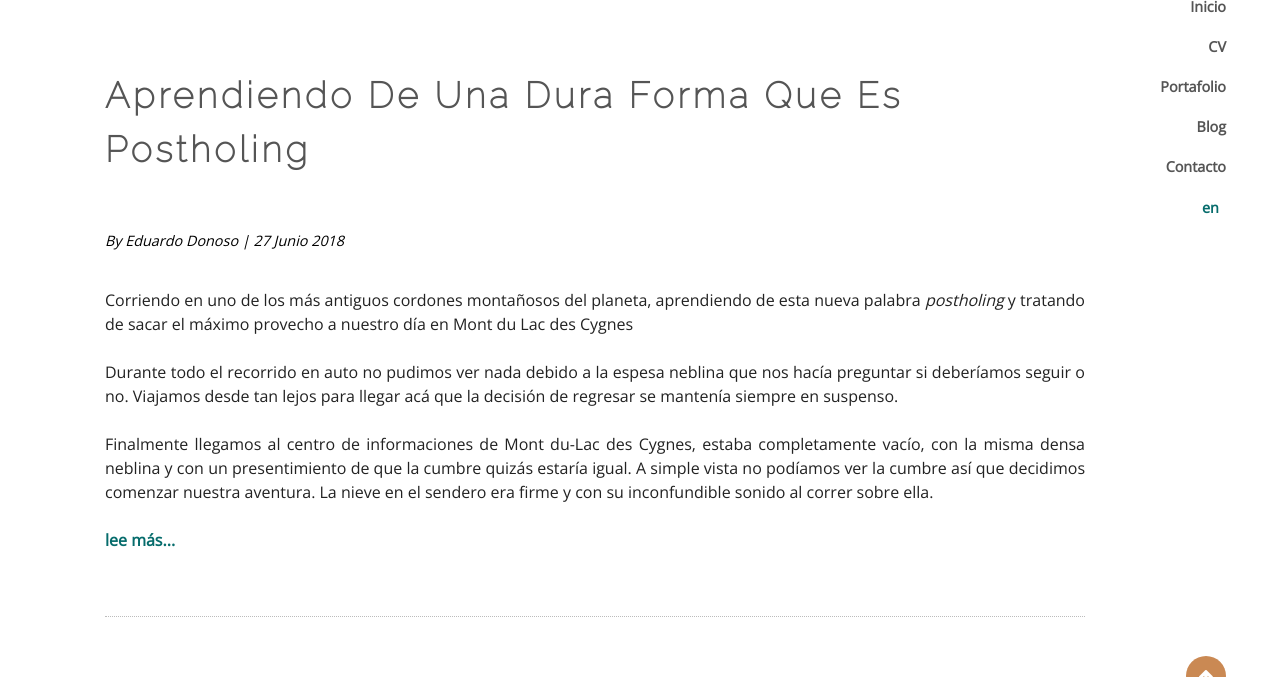
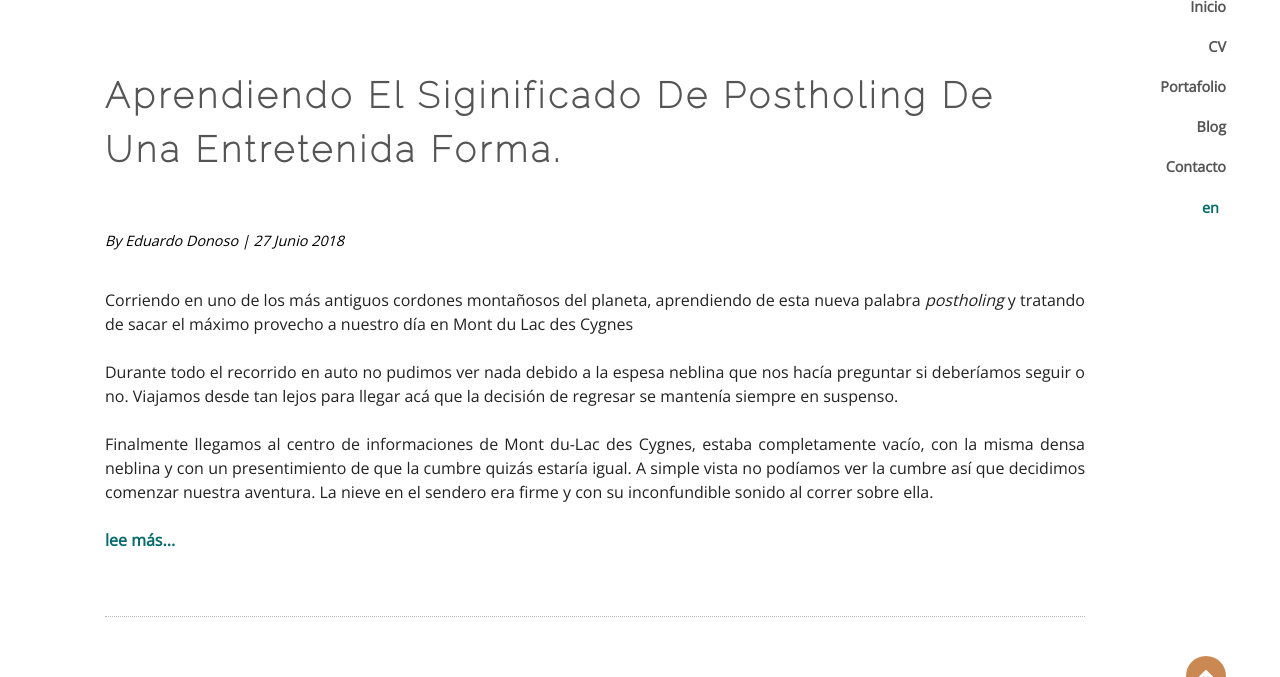
Before and after one commit to edonosousa/edonosousa.github.io, a Jekyll site: the page built from es/_pages/blog/index.html, in a window 1280 px wide and 900 px high, scrolled down 542 px, cut to the strip 186-863 px from the top of the window. Built offline with Jekyll 4.4.1, drawn with Linux system fonts in a browser that asks for light colours.

Commit message:
Update 2018-06-27-your-filename.md

```diff
--- a/es/_posts/2018-06-27-your-filename.md
+++ b/es/_posts/2018-06-27-your-filename.md
@@ -3,7 +3,7 @@ author: Eduardo Donoso
 layout: post
 date: '2018-06-27 17:08 -0400'
 published: true
-title: Aprendiendo de una dura forma que es postholing
+title: Aprendiendo el siginificado de postholing de una entretenida forma.
 postHero: /assets/images/postholing-mont-lac-cygnes/1.jpg
 permalink: /es/postholing-mont-lac-cygnes/
 ref: postholing-mont-lac-cygnes
```
